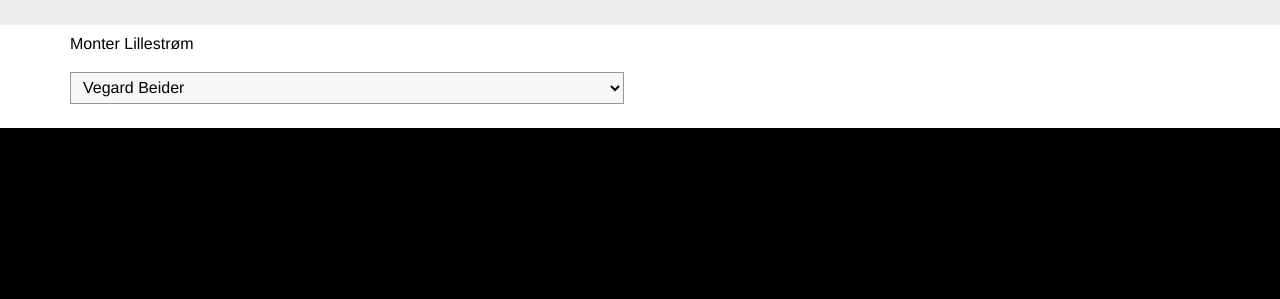
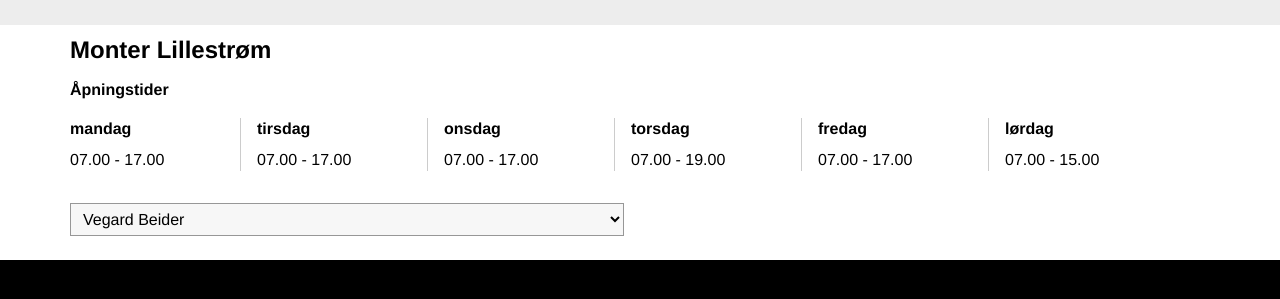
Before and after one commit to zoso/MonterAdmin, a website: page pages/warehouse.html in a window 1280 px wide. Shown: the part 203-502 px from the top of the page. Drawn offline with Linux system fonts and the light colour scheme; a small style sheet from the web is missing.

Commit message:
More renderings

```diff
--- a/data/calendar_kitchen_lillestrom.json
+++ b/data/calendar_kitchen_lillestrom.json
@@ -1,6 +1,39 @@
 {
     "warehouse": "Monter Lillestrøm",
     "id": 12,
+    "time_slot": "2",
+    "opening_hours": [
+        {
+            "day": "mandag",
+            "start": "07",
+            "end": "17"
+        },
+        {
+            "day": "tirsdag",
+            "start": "07",
+            "end": "17"
+        },
+        {
+            "day": "onsdag",
+            "start": "07",
+            "end": "17"
+        },
+        {
+            "day": "torsdag",
+            "start": "07",
+            "end": "19"
+        },
+        {
+            "day": "fredag",
+            "start": "07",
+            "end": "17"
+        },
+        {
+            "day": "lørdag",
+            "start": "07",
+            "end": "15"
+        }
+    ],
     "available_bookings": [
         {
             "person": "Vegard Beider",
@@ -9,7 +42,7 @@
                     "date": "05.04.2017",
                     "times": [
                         "09:00",
-                        "11:30",
+                        "11:00",
                         "14:00"
                     ]
                 },
@@ -101,6 +134,60 @@
                     ]
                 }
             ]
+        },
+        {
+            "person": "Jo Gurth",
+            "dates": [
+                {
+                    "date": "05.04.2017",
+                    "times": [
+                        "09:00",
+                        "11:00",
+                        "15:00"
+                    ]
+                },
+                {
+                    "date": "06.04.2017",
+                    "times": [
+                        "08:00",
+                        "09:00"
+                    ]
+                },
+                {
+                    "date": "07.04.2017",
+                    "times": [
+                        "07:00",
+                        "09:00",
+                        "11:00",
+                        "13:00",
+                        "15:00"
+                    ]
+                },
+                {
+                    "date": "08.04.2017",
+                    "times": [
+                        "07:00",
+                        "12:00",
+                        "14:00"
+                    ]
+                },
+                {
+                    "date": "09.04.2017",
+                    "times": [
+                        "07:00",
+                        "10:00",
+                        "12:00"
+                    ]
+                },
+                {
+                    "date": "10.04.2017",
+                    "times": [
+                        "09:00",
+                        "11:00",
+                        "13:00"
+                    ]
+                }
+            ]
         }
     ]
 }
--- a/js/fetchTimes.js
+++ b/js/fetchTimes.js
@@ -3,6 +3,9 @@
 const storeName = document.querySelector("#storeName");
 const storePersons = document.querySelector("#storePersons");
 const personDates = document.querySelector("#personDates");
+const storeHours = document.querySelector("#storeHours");
+const timeSlotsDuration = 2; //hours
+
 /*
     - hver butikk har x slot's
     - tidene som kommer i json er bookede slot's
@@ -24,7 +27,12 @@
         item.appendChild(header);
         console.log("times", currentDay.times.length);
         for (let j = 0; j < currentDay.times.length; j++) {
-            let id = "elm"+i+"-"+j;
+            const btn = document.createElement("button");
+            btn.classList.add("btn", "btn-default", "btn-block");
+            btn.value = currentDay.times[j];
+            btn.innerHTML = currentDay.times[j];
+            item.appendChild(btn);
+            /*let id = "elm"+i+"-"+j;
             const ul = document.createElement("ul");
             const li = document.createElement("li");
             const label = document.createElement("label");
@@ -38,19 +46,18 @@
             li.appendChild(radio);
             li.appendChild(label);
             ul.appendChild(li);
-            item.appendChild(ul);
+            item.appendChild(ul);*/
         }
     }
     personDates.appendChild(elm);
 });
 
-/*
-
-*/
-
 const onJsonFinished = () => {
     console.log("bookings", bookings.warehouse);
-    storeName.innerHTML = bookings.warehouse;
+    const head = document.createElement("h3");
+    head.classList.add("h2");
+    head.innerHTML = bookings.warehouse;
+    storeName.appendChild(head);
     for (let i = 0; i < bookings.available_bookings.length; i++) {
         const opt = document.createElement("option");
         opt.value = i;
@@ -59,6 +66,21 @@
         //console.log("Person", bookings.available_bookings[i].person);
         //console.log("dates", bookings.available_bookings[i].dates);
     }
+    const elm = document.createElement("div");
+    elm.classList.add("calendar-view");
+    for (let j = 0; j < bookings.opening_hours.length; j++) {
+        const day = document.createElement("div");
+        day.classList.add("calendar-view-item");
+        const header = document.createElement("h3");
+        header.innerHTML = bookings.opening_hours[j].day;
+        header.classList.add("h3");
+        day.appendChild(header);
+        const hours = document.createElement("div");
+        hours.innerHTML = bookings.opening_hours[j].start + ".00 - " + bookings.opening_hours[j].end+".00";
+        day.appendChild(hours);
+        elm.appendChild(day);
+    }
+    storeHours.appendChild(elm);
 }
 
 if (self.fetch) {
--- a/pages/warehouse.html
+++ b/pages/warehouse.html
@@ -64,6 +64,12 @@
                 <div class="row">
                     <div class="col-sm-12">
                         <div id="storeName"></div>
+                    </div>
+                    <div class="col-sm-12">
+                        <h3 class="h3">
+                            Åpningstider
+                        </h3>
+                        <div id="storeHours"></div>
                         <div class="content-divider noline"></div>
                     </div>
                     <div class="col-sm-6">
--- a/script/fetchTimes.js
+++ b/script/fetchTimes.js
@@ -5,6 +5,9 @@
 var storeName = document.querySelector("#storeName");
 var storePersons = document.querySelector("#storePersons");
 var personDates = document.querySelector("#personDates");
+var storeHours = document.querySelector("#storeHours");
+var timeSlotsDuration = 2; //hours
+
 /*
     - hver butikk har x slot's
     - tidene som kommer i json er bookede slot's
@@ -26,13 +29,18 @@
         item.appendChild(header);
         console.log("times", currentDay.times.length);
         for (var j = 0; j < currentDay.times.length; j++) {
-            var id = "elm" + i + "-" + j;
-            var ul = document.createElement("ul");
-            var li = document.createElement("li");
-            var label = document.createElement("label");
+            var btn = document.createElement("button");
+            btn.classList.add("btn", "btn-default", "btn-block");
+            btn.value = currentDay.times[j];
+            btn.innerHTML = currentDay.times[j];
+            item.appendChild(btn);
+            /*let id = "elm"+i+"-"+j;
+            const ul = document.createElement("ul");
+            const li = document.createElement("li");
+            const label = document.createElement("label");
             label.htmlFor = id;
             label.innerHTML = currentDay.times[j];
-            var radio = document.createElement("input");
+            const radio = document.createElement("input");
             radio.id = id;
             radio.type = "radio";
             radio.name = "availeble_time";
@@ -40,19 +48,18 @@
             li.appendChild(radio);
             li.appendChild(label);
             ul.appendChild(li);
-            item.appendChild(ul);
+            item.appendChild(ul);*/
         }
     }
     personDates.appendChild(elm);
 });
 
-/*
-
-*/
-
 var onJsonFinished = function onJsonFinished() {
     console.log("bookings", bookings.warehouse);
-    storeName.innerHTML = bookings.warehouse;
+    var head = document.createElement("h3");
+    head.classList.add("h2");
+    head.innerHTML = bookings.warehouse;
+    storeName.appendChild(head);
     for (var i = 0; i < bookings.available_bookings.length; i++) {
         var opt = document.createElement("option");
         opt.value = i;
@@ -61,6 +68,21 @@
         //console.log("Person", bookings.available_bookings[i].person);
         //console.log("dates", bookings.available_bookings[i].dates);
     }
+    var elm = document.createElement("div");
+    elm.classList.add("calendar-view");
+    for (var j = 0; j < bookings.opening_hours.length; j++) {
+        var day = document.createElement("div");
+        day.classList.add("calendar-view-item");
+        var header = document.createElement("h3");
+        header.innerHTML = bookings.opening_hours[j].day;
+        header.classList.add("h3");
+        day.appendChild(header);
+        var hours = document.createElement("div");
+        hours.innerHTML = bookings.opening_hours[j].start + ".00 - " + bookings.opening_hours[j].end + ".00";
+        day.appendChild(hours);
+        elm.appendChild(day);
+    }
+    storeHours.appendChild(elm);
 };
 
 if (self.fetch) {
--- a/scss/calendarView.scss
+++ b/scss/calendarView.scss
@@ -7,14 +7,14 @@
     }
     &-item {
         flex: 0 1 100%;
-        &:not(:last-of-type) {
-            margin-right: $base-unit;
-            border-right: 1px solid #ccc;
-        }
         @media (min-width: $screen-sm-em) {
             flex: 0 1 15%;
+            padding-right: $base-unit;
+            &:not(:last-of-type) {
+                margin-right: $base-unit;
+                border-right: 1px solid #ccc;
+            }
         }
-
         label {
             cursor: pointer;
         }
```
Also changed, not shown: css/scaffold.css.
